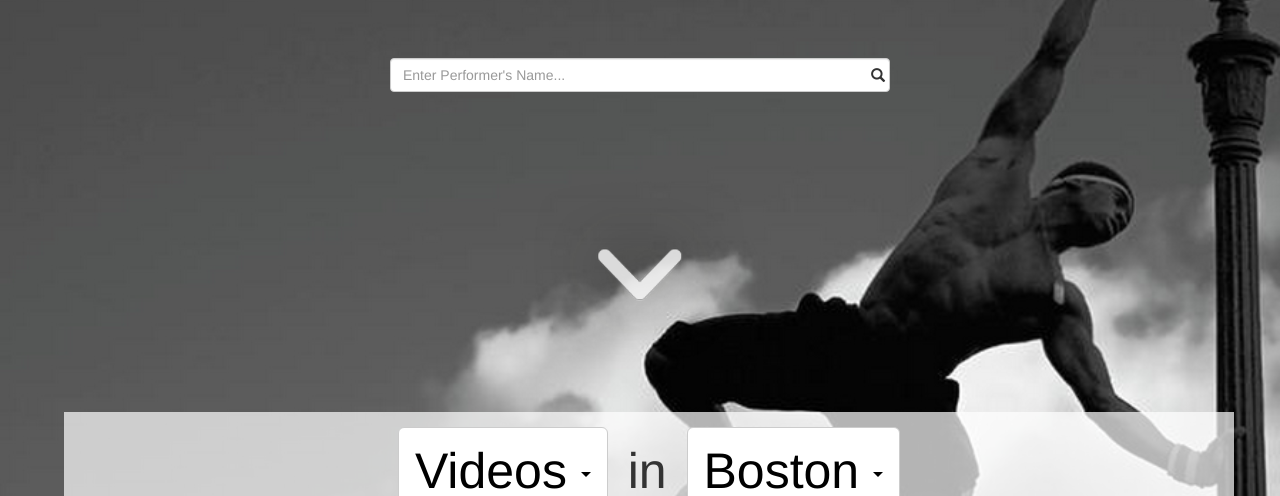
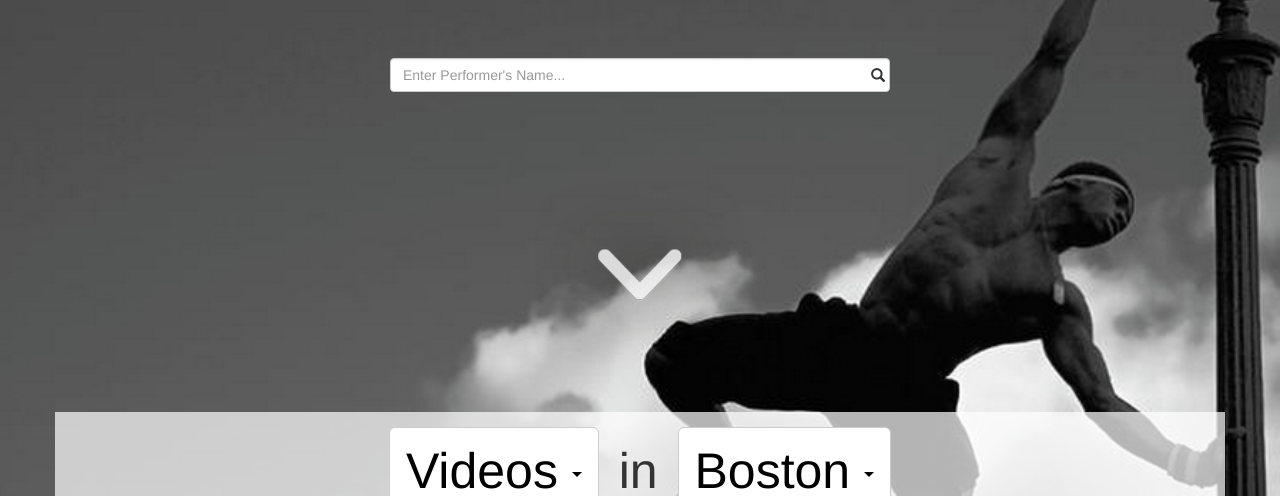
Before and after one commit to jinmajin/thelobsterlounge, a plain HTML site: page index.html in a window 1280 px wide. Shown: the part 304-800 px from the top of the page. Drawn offline with Linux system fonts and the light colour scheme; some packages are replaced by stand-ins of ours.

Commit message:
fix centering

```diff
--- a/index.html
+++ b/index.html
@@ -53,7 +53,7 @@
 
 -->
 <!--    big search bar-->
-<div class="main">
+<div >
     <div class="mainview">
         <h2 class="mainview_title lobster" >The Lounge</h2>
         <h2 class="catchphrase" >explore street performing in a new way.</h2>
```
